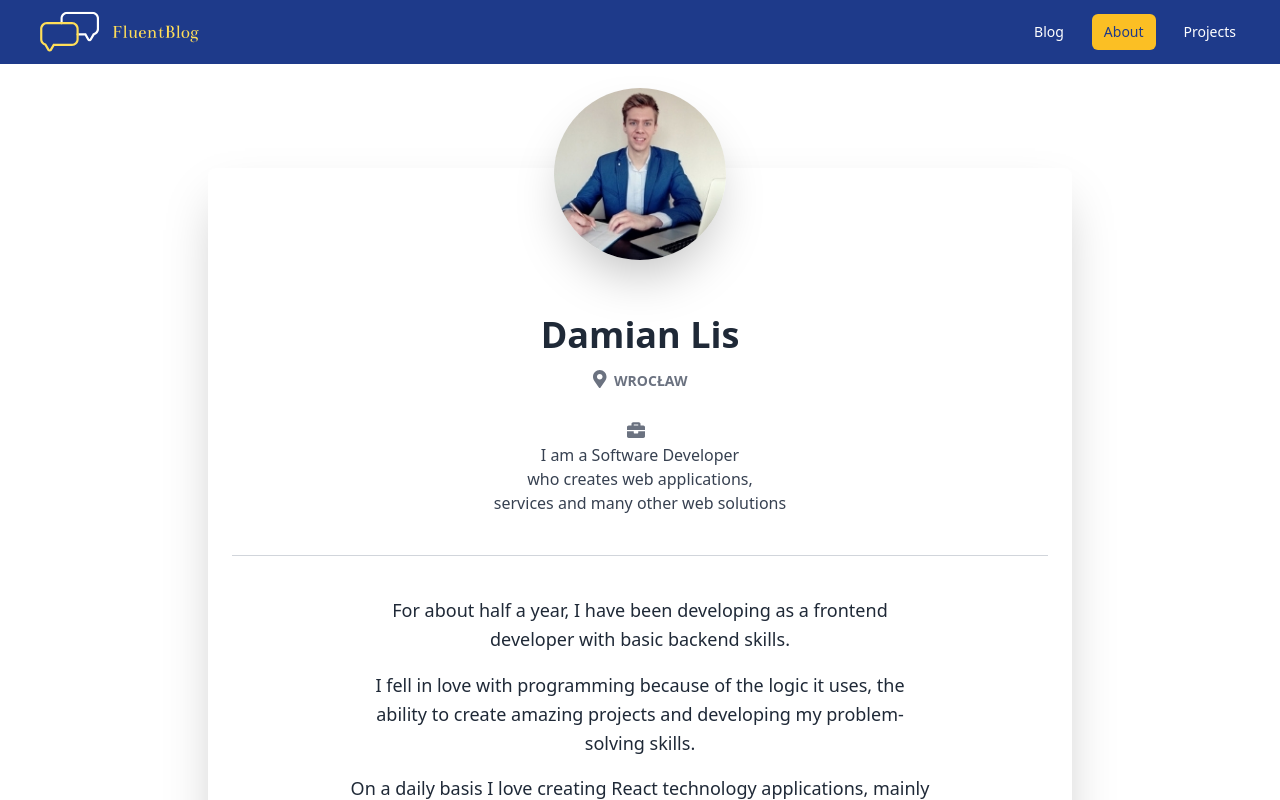
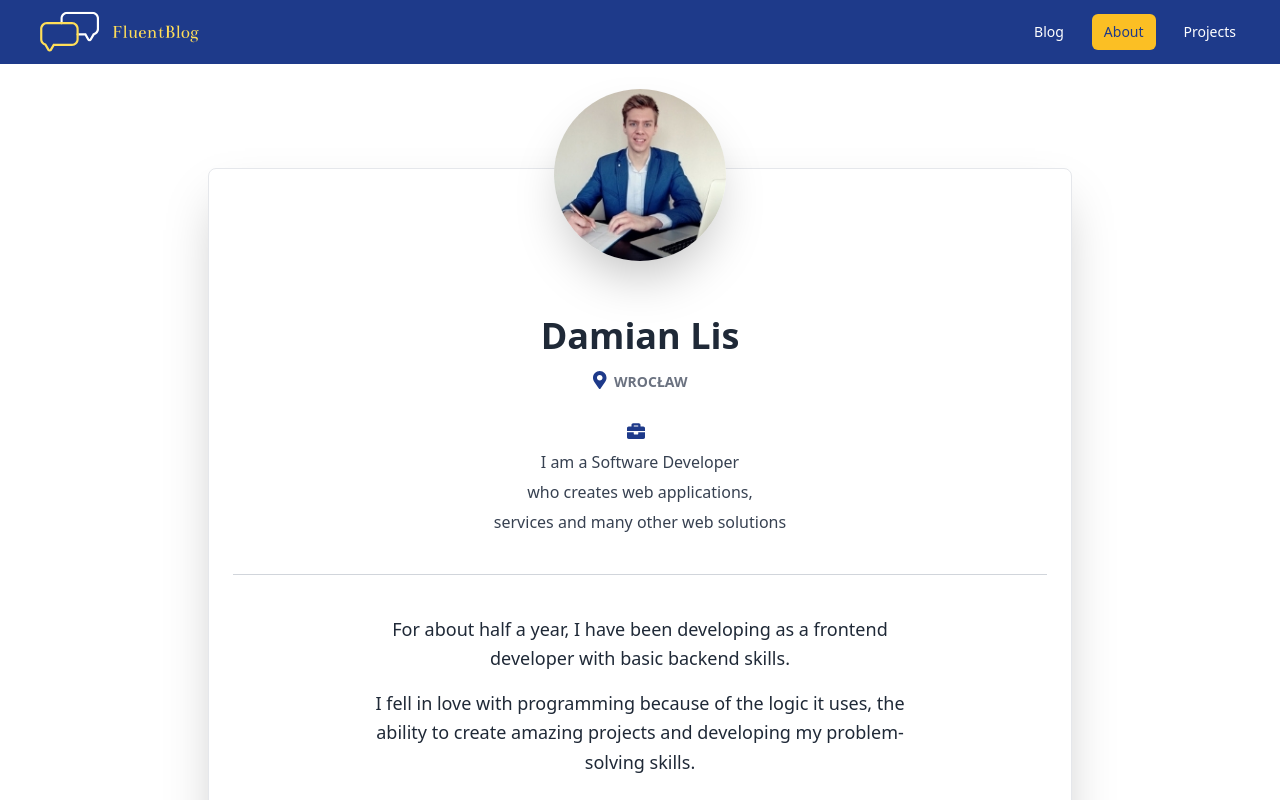
Before and after one commit to damian-lis/fluent-blog, a Next.js app: page /about in a window 1280 px wide. Shown: the top 800 px of the page. Built offline with nearby package versions, Linux system fonts and the light colour scheme.

Commit message:
Changed some styles for better UI

```diff
--- a/components/Navbar.js
+++ b/components/Navbar.js
@@ -23,10 +23,7 @@ export default function Navbar() {
       <div className="max-w-7xl mx-auto px-2 sm:px-6 lg:px-8">
         <div className="relative flex items-center justify-between h-16">
           <div className="absolute inset-y-0 left-0 flex items-center sm:hidden">
-            <button
-              onClick={handleMobileMenu}
-              type="button"
-              className="inline-flex items-center justify-center p-2 rounded-md text-gray-400 hover:text-white hover:bg-gray-700 focus:outline-none focus:ring-2 focus:ring-inset focus:ring-white focus:outline-none">
+            <button onClick={handleMobileMenu} type="button" className=" p-2 focus:outline-none">
               <img className="block h-6 w-6" src="/icons/hamburger.svg" />
             </button>
           </div>
--- a/pages/about.js
+++ b/pages/about.js
@@ -6,7 +6,7 @@ export default function About() {
     <Layout>
       <section className="relative py-16">
         <div className="max-w-4xl px-4 m-auto">
-          <div className="relative flex flex-col min-w-0 break-words bg-white w-full mb-6 shadow-2xl rounded-lg mt-10">
+          <div className="relative flex flex-col min-w-0 break-words bg-white w-full mb-6 shadow-2xl border border-gray-200 rounded-lg mt-10">
             <div className="px-6">
               <div className="flex flex-wrap justify-center">
                 <div className="w-full lg:w-3/12 px-4 lg:order-2 flex justify-center">
@@ -22,14 +22,14 @@ export default function About() {
                   Damian Lis
                 </h3>
                 <div className="text-sm leading-normal mt-0 mb-2 text-gray-500 font-bold uppercase">
-                  <i className="fas fa-map-marker-alt mr-2 text-lg text-gray-500"></i>
+                  <i className="fas fa-map-marker-alt mr-2 text-lg text-blue-900"></i>
                   Wrocław
                 </div>
                 <div className="mb-2 text-gray-700 mt-7">
-                  <i className="fas fa-briefcase mr-2 text-lg text-gray-500"></i>
-                  <p>I am a Software Developer</p>
-                  <p>who creates web applications,</p>
-                  <p>services and many other web solutions</p>
+                  <i className="fas fa-briefcase mr-2 text-lg text-blue-900 "></i>
+                  <p className="my-1.5">I am a Software Developer</p>
+                  <p className="my-1.5">who creates web applications,</p>
+                  <p className="my-1.5">services and many other web solutions</p>
                 </div>
               </div>
               <div className="mt-10 py-10 border-t border-gray-300 text-center">
--- a/pages/projects.js
+++ b/pages/projects.js
@@ -17,7 +17,7 @@ export default function Projects({ projects }) {
         <title>Projects</title>
       </Head>
       <div>
-        <h1 className="text-center text-3xl mb-10 mt-10">Projects</h1>
+        <h1 className="text-center text-3xl mb-10 mt-10">PROJECTS</h1>
         <ul className="mb-8">
           {projects.map((project) => (
             <li
```
